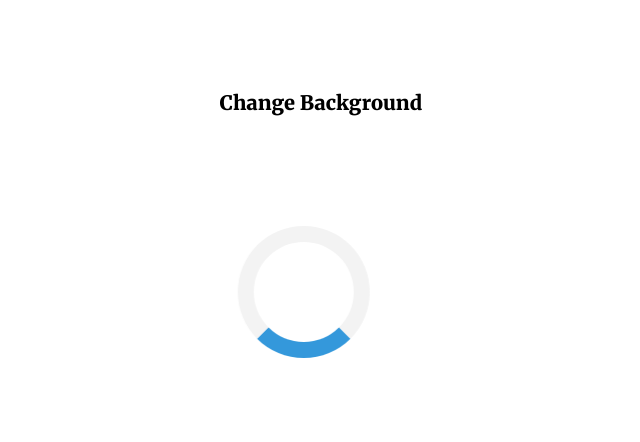
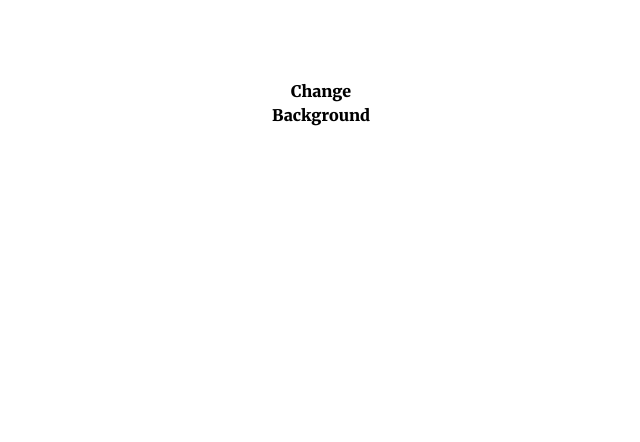
Before and after one commit to elkcityhazard/background-changer, a plain HTML site: page index.html in a window 1280 px wide. Shown: the part 179-621 px from the top of the page, without its empty margins (319-959 px from the left). Drawn offline with Linux system fonts and the light colour scheme.

Commit message:
took away spinner

```diff
--- a/index.html
+++ b/index.html
@@ -13,7 +13,6 @@
     <div class="btn-container">
       <button type="button" id="btn">Change Background</button>
       <div id="colorName">
-        <div class="loader"></div>
     </div>
   </div>
   </div>
--- a/main.css
+++ b/main.css
@@ -12,34 +12,40 @@
 }
 
 .btn-container {
+  border: none;
   left: 50%;
   position: absolute;
   top: 50%;
   transform: translate(-50%, -50%);
 }
 
-button {
+
+button, button:visited {
   background: rgba(255,255,255, 0.75);
-  border: 0;
-  border-radius: 10px;
+  border: none;
+  border-radius: 50%;
   color: #black;
   font-family: 'Merriweather', serif;
-  font-size: 1.25em;
+  font-size: 1em;
   font-weight: 900;
+  height:200px;
   line-height: 1.5;
   margin-bottom: 40px;
   mix-blend-mode: difference;
-  padding: 1em 1.5em;
+  padding: 3em;
+  text-align: center;
   transition-duration: 500ms;
+  width: 200px;
 }
 
 button:hover,
 button:active {
-  box-shadow: 0 0 1em .25em rgba(255,255,255,.25);
-  transform: scale(1.2);
+  box-shadow: 0 0 5em 1em rgba(252, 92, 101,.7);
+  transform: scale(1.1);
 }
 
-button:active {
+button:focus {
+  outline: none;
 }
 
 #colorName {
@@ -54,30 +60,12 @@ button:active {
 
 
 .animate {
-  animation: slidein 1s;
+  animation: fadeIn 1s;
   min-height: 100px;
 }
 
-.loader {
-  display: block;
-  border: 16px solid #f3f3f3; /* Light grey */
-  border-top: 16px solid #3498db; /* Blue */
-  border-radius: 50%;
-  width: 100px;
-  height: 100px;
-  position: absolute;
-  animation: spin 2s linear infinite,
-              slidein 2s;
-}
 
-
-
-@keyframes spin {
-  0% { transform: rotate(0deg); }
-  100% { transform: rotate(360deg); }
-}
-
-@keyframes slidein {
+@keyframes fadeIn {
   from {
   opacity: 0;}
 }
--- a/script.js
+++ b/script.js
@@ -4,8 +4,6 @@ const wrapper = document.querySelector('.wrapper');
 const hex = [1, 2, 3, 4, 5, 6, 7, 8, 9, 'a', 'b', 'c', 'd', 'e', 'f'];
 let bgColor = '';
 let list = [];
-let loader = document.querySelector('.loader');
-
 
 function randomColor() {
   for (let i = 0; i < 6; i++) {
@@ -21,12 +19,9 @@ function getName(bgcolor, loader) {
 
   xhr.onprogress = function () {
     console.log('READYSTATE', this.readyState);
-    loader.classList.toggle('loader');
-
   }
 
   xhr.onload = function() {
-    console.log(this.status);
     const response = JSON.parse(this.responseText);
     list.push(response.name.value.split(''));
     setTimeout(() => {
```
